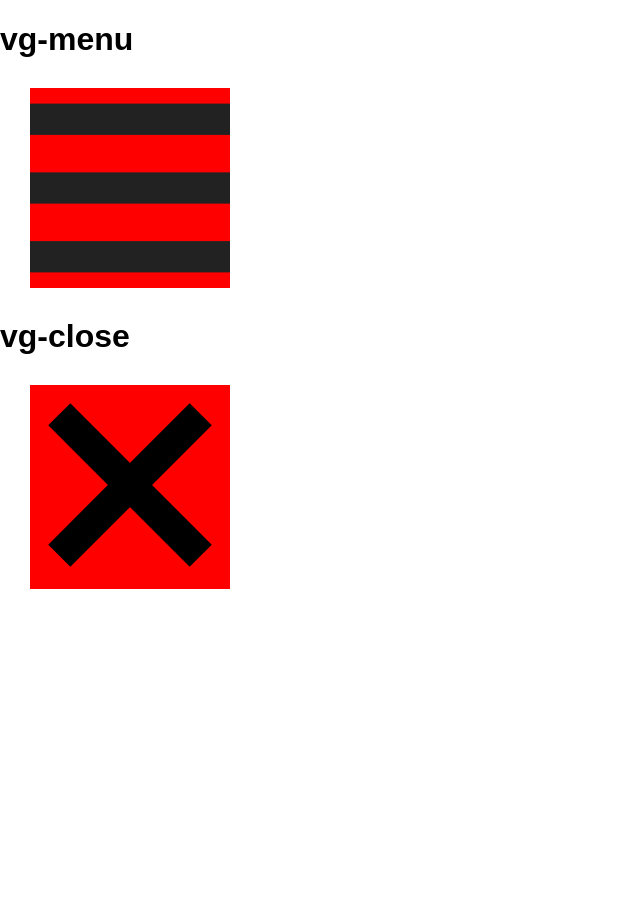
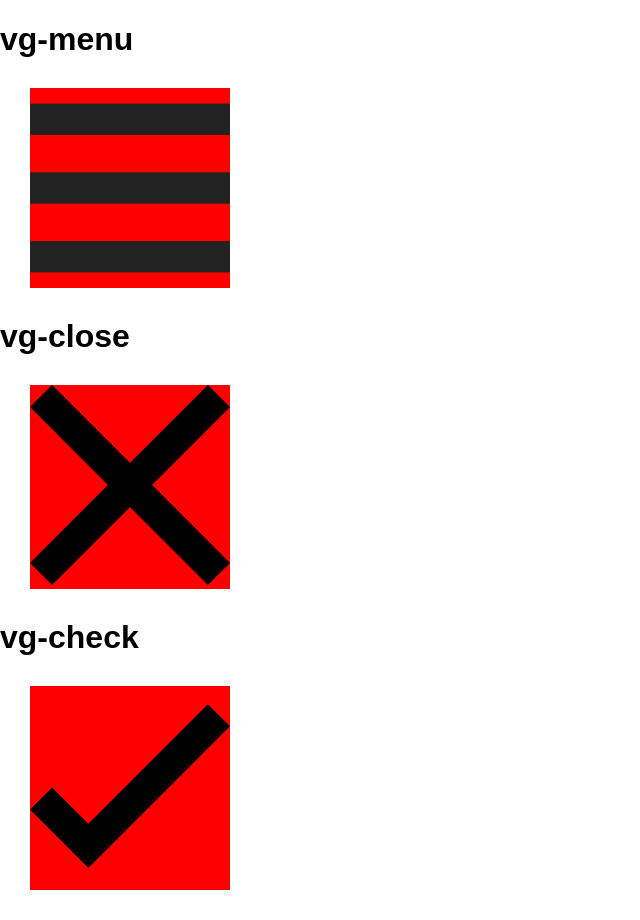
Before and after one commit to tylerfowle/veegee, a website: page dist/html/examples.html in a window 1280 px wide. Shown: the whole page, without its empty margins (0-640 px from the left). Before the commit the page ends 800 px from the top, so only its background shows below. Drawn offline with Linux system fonts and the light colour scheme; files whose address does not match are found by name.

Commit message:
add new icons to example.html

```diff
--- a/dist/html/examples.html
+++ b/dist/html/examples.html
@@ -35,10 +35,17 @@
   <h1>vg-close</h1>
   <!-- BEGIN .menu-button -->
   <div class="menu-button">
-    <svg width="100%" height="100%" viewBox="0 0 64 64" version="1.1" xmlns="http://www.w3.org/2000/svg">
-  <path d="M51.092,5.837l-45.255,45.255l7.071,7.071l45.255,-45.255l-7.071,-7.071Z"/>
-  <path d="M58.163,51.092l-45.255,-45.255l-7.071,7.071l45.255,45.255l7.071,-7.071Z"/>
+    <svg width="100%" height="100%" viewBox="0 0 64 64" xmlns="http://www.w3.org/2000/svg">
+  <path d="M56.929,0l-56.929,56.929l7.071,7.071l56.929,-56.929l-7.071,-7.071Z"/>
+  <path d="M64,56.929l-56.929,-56.929l-7.071,7.071l56.929,56.929l7.071,-7.071Z"/>
 </svg>
+  </div>
+  <!-- END .menu-button -->
+
+  <h1>vg-check</h1>
+  <!-- BEGIN .menu-button -->
+  <div class="menu-button">
+    <?xml version="1.0" standalone="no"?><!DOCTYPE svg PUBLIC "-//W3C//DTD SVG 1.1//EN" "http://www.w3.org/Graphics/SVG/1.1/DTD/svg11.dtd"><svg width="100%" height="100%" viewBox="0 0 64 64" version="1.1" xmlns="http://www.w3.org/2000/svg" xmlns:xlink="http://www.w3.org/1999/xlink" xml:space="preserve" style="fill-rule:evenodd;clip-rule:evenodd;stroke-linejoin:round;stroke-miterlimit:1.41421;"><path d="M18.686,44.08l38.243,-38.243l7.071,7.071l-45.255,45.255l-0.059,-0.059l-0.059,0.059l-18.627,-18.627l7.071,-7.072l11.615,11.616Z" style="fill:#000;"/></svg>
   </div>
   <!-- END .menu-button -->
 
```
Also changed, not shown: build/examples.html (+7 -0 lines), build/svg/vg-close.svg, 1 other file.
